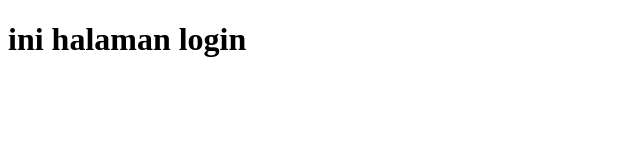
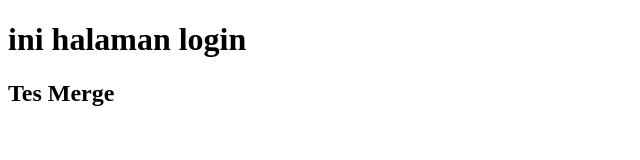
Before and after one commit to audywp/KM-Audywp, a plain HTML site: page Week-3/Day-2/index.html in a window 1280 px wide. Shown: the whole page, without its empty margins (0-640 px from the left). Drawn offline with Linux system fonts and the light colour scheme.

Commit message:
tes merge

```diff
--- a/Week-3/Day-2/index.html
+++ b/Week-3/Day-2/index.html
@@ -8,5 +8,6 @@
   </head>
   <body>
     <h1>ini halaman login</h1>
+    <h2>Tes Merge</h2>
   </body>
 </html>
```
